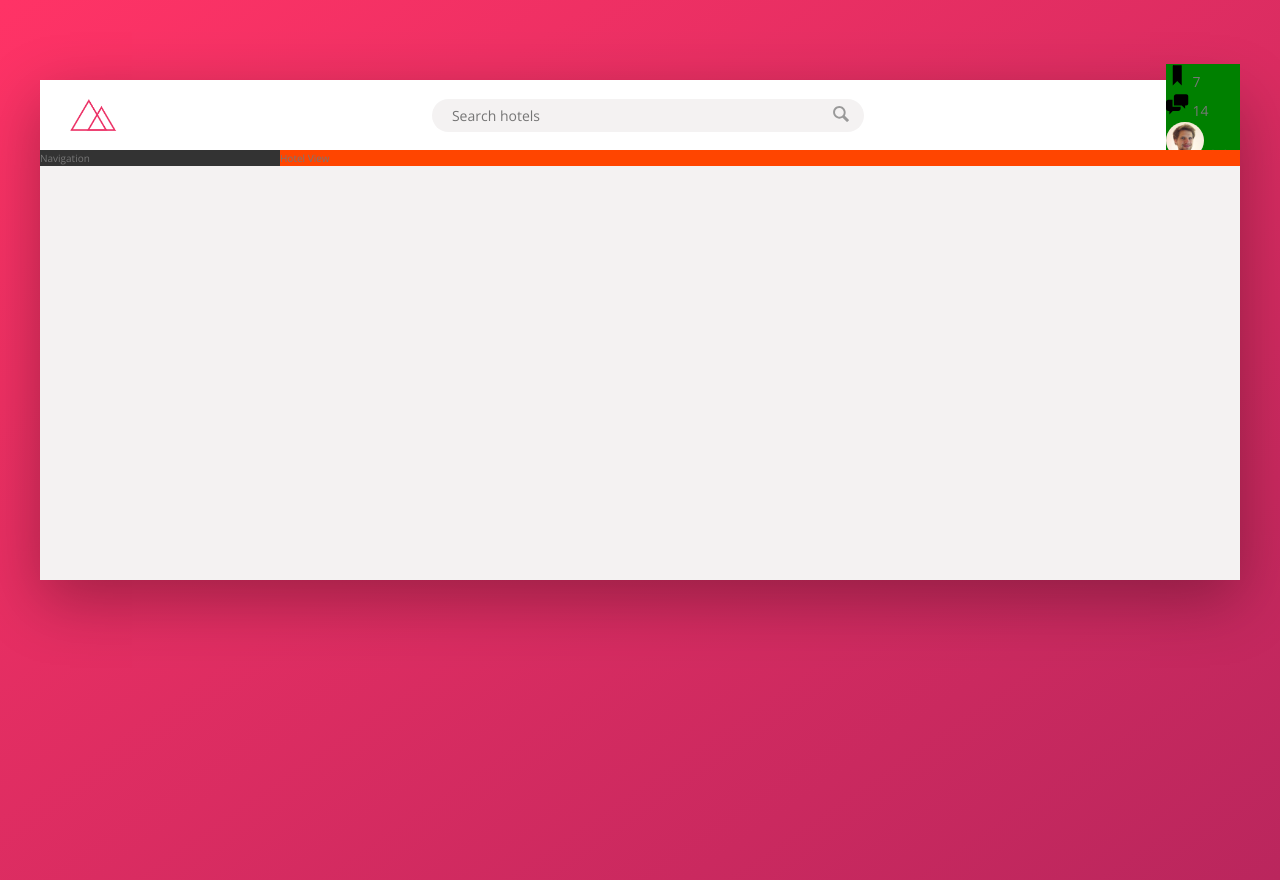
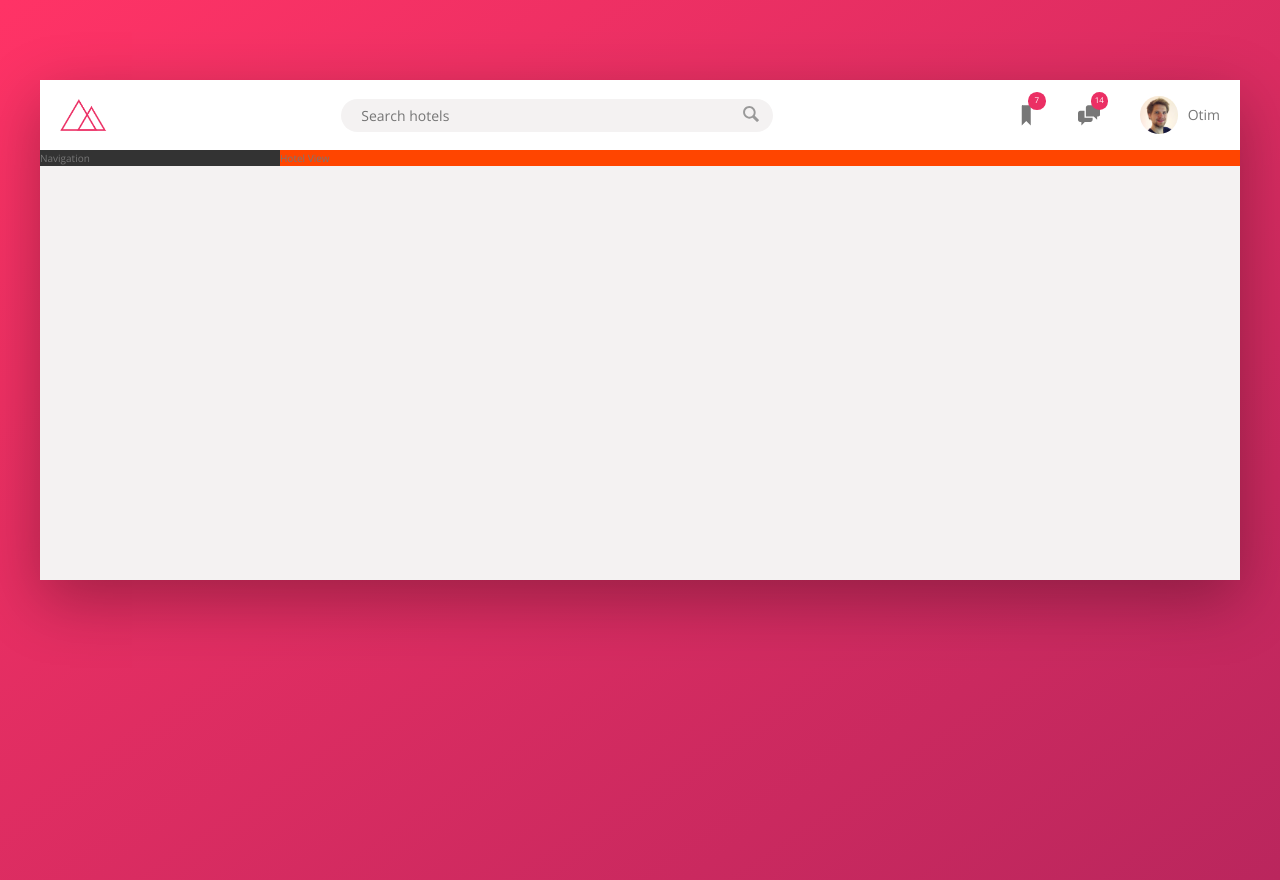
Before and after one commit to otim22/trillo, a website: page index.html in a window 1280 px wide. Drawn offline with nearby package versions, Linux system fonts and the light colour scheme.

Commit message:
styles notification

```diff
--- a/sass/_components.scss
+++ b/sass/_components.scss
@@ -3,7 +3,7 @@
 
 .logo {
     height: 3.25rem;
-    margin-left: 3rem;
+    margin-left: 2rem;
 }
 
 ////////////////////////////////////////////////
@@ -66,30 +66,52 @@
 ////////////////////////////////////////////////
 // USER NAVIGATION
 .user-nav {
-    background-color: green;
+    align-self: stretch;
+
+    display: flex;
+    align-items: center;
+
+    & > * {
+        padding: 0 2rem;
+        cursor: pointer;
+        height: 100%;
+        display: flex;
+        align-items: center;
+    }
+
+    & > *:hover {
+        background-color: var(--color-grey-light-2);
+    }
+
     &__icon-box {
-
+        position: relative;
     }
 
     &__icon {
         height: 2.25rem;
         width: 2.25rem;
+        fill: var(--color-grey-dark-2);
     }
 
     &__notification {
+        font-size: .8rem;
+        height: 1.75rem;
+        width: 1.75rem;
+        border-radius: 50%;
+        background-color: var(--color-primary);
+        color: #fff;
+        position: absolute;
+        top: 1.2rem;
+        right: 1.2rem;
 
-    }
-
-    &__user {
-
+        display: flex;
+        justify-content: center;
+        align-items: center;
     }
 
     &__user-photo {
         height: 3.75rem;
         border-radius: 50%;
-    }
-
-    &__user-name {
-
+        margin-right: 1rem;
     }
 }
```
Also changed, not shown: css/style.css.
